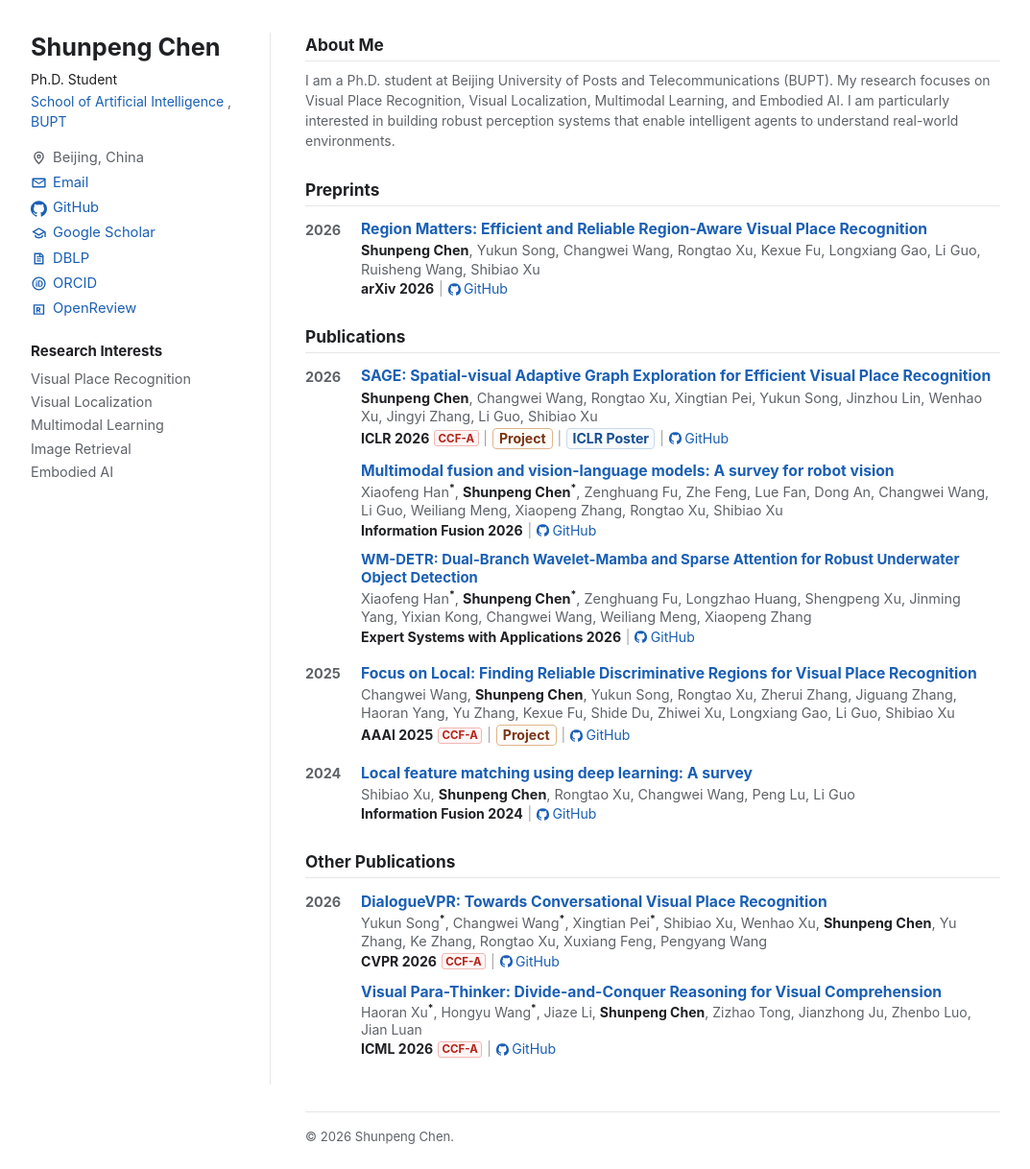
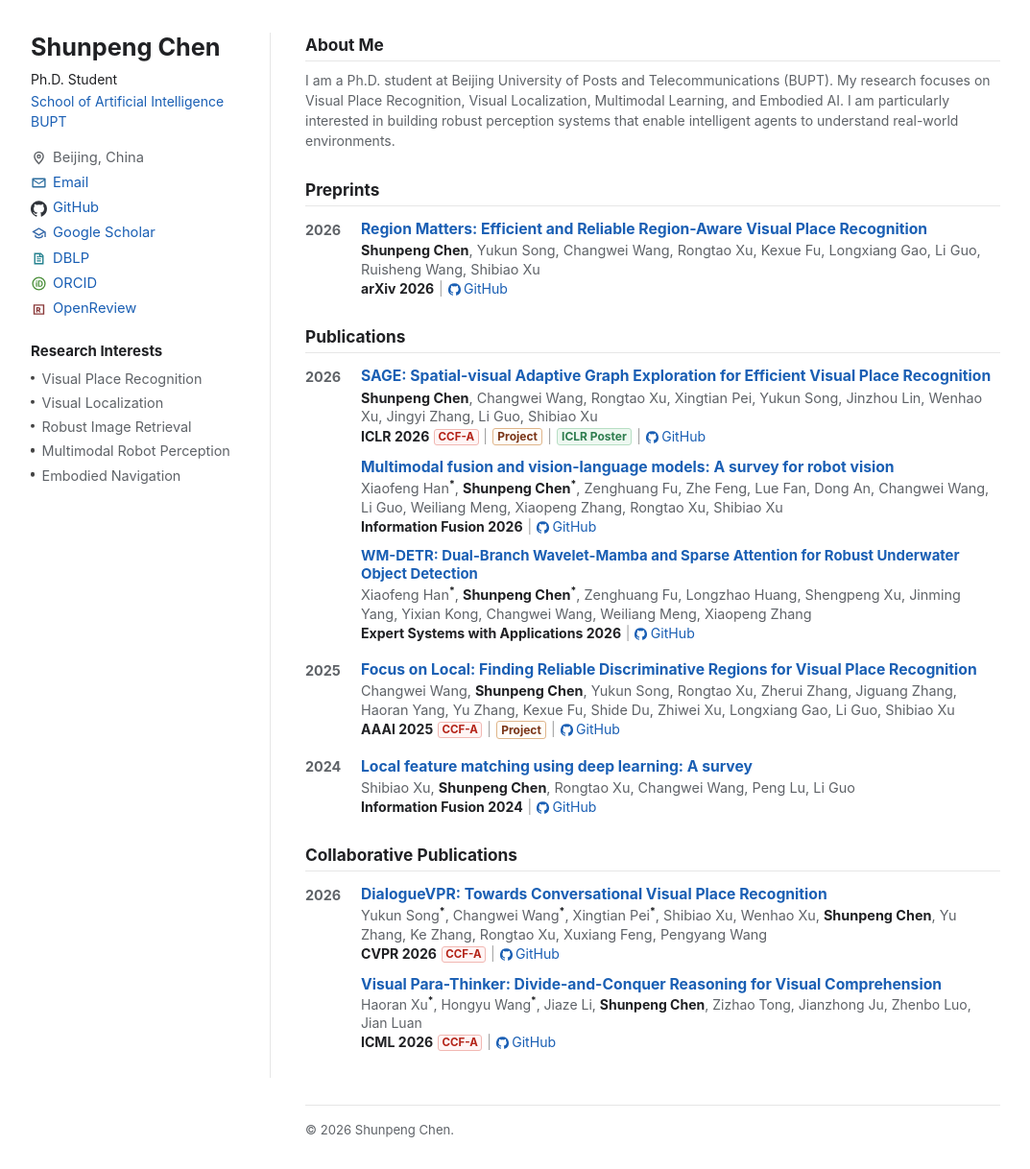
Before and after one commit to chenshunpeng/chenshunpeng.github.io, a Jekyll site: the page built from index.md, in a window 1280 px wide and 1218 px high. Shown: the whole window at 96% size, without its empty margins (103-1176 px from the left). Built offline with Jekyll 4.4.1, drawn with Linux system fonts in a browser that asks for light colours; comment, search, counter and statistics services are not loaded.

Commit message:
Update homepage

```diff
--- a/_data/collaborations.yml
+++ b/_data/collaborations.yml
@@ -12,5 +12,5 @@
   venue: "ICML"
   year: 2026
   ccf: "CCF-A"
-  paper: "https://arxiv.org/abs/2602.13310"
+  paper: "https://openreview.net/forum?id=yUOnI5IAuT"
   github: "https://github.com/xuhaoran1/Visual-Para-Thinker"
--- a/_data/profile.yml
+++ b/_data/profile.yml
@@ -22,9 +22,9 @@ summary: >-
 research_interests:
   - Visual Place Recognition
   - Visual Localization
-  - Multimodal Learning
-  - Image Retrieval
-  - Embodied AI
+  - Robust Image Retrieval
+  - Multimodal Robot Perception
+  - Embodied Navigation
 
 links:
   github: "https://github.com/chenshunpeng"
--- a/_includes/profile-link.html
+++ b/_includes/profile-link.html
@@ -1,4 +1,4 @@
-<a class="profile-link" href="{{ include.href }}" {% unless include.href contains "mailto:" %}target="_blank" rel="noopener"{% endunless %}>
+<a class="profile-link profile-link-{{ include.icon }}" href="{{ include.href }}" {% unless include.href contains "mailto:" %}target="_blank" rel="noopener"{% endunless %}>
   {% case include.icon %}
     {% when "email" %}
       <svg aria-hidden="true" viewBox="0 0 24 24" width="17" height="17" focusable="false">
--- a/assets/css/main.css
+++ b/assets/css/main.css
@@ -137,6 +137,34 @@ h3 {
   color: var(--muted);
 }
 
+.profile-location svg {
+  color: #5f6368;
+}
+
+.profile-link-email svg {
+  color: #2f6f9f;
+}
+
+.profile-link-github svg {
+  color: #30343a;
+}
+
+.profile-link-scholar svg {
+  color: #3568a8;
+}
+
+.profile-link-dblp svg {
+  color: #25828f;
+}
+
+.profile-link-orcid svg {
+  color: #4b8f3a;
+}
+
+.profile-link-openreview svg {
+  color: #8a3a3a;
+}
+
 .sidebar h2 {
   margin-top: 1.35rem;
   margin-bottom: 0.45rem;
@@ -147,7 +175,7 @@ h3 {
 
 .interest-list {
   display: grid;
-  gap: 0.18rem;
+  gap: 0.24rem;
   padding: 0;
   margin: 0;
   color: var(--muted);
@@ -156,7 +184,20 @@ h3 {
 }
 
 .interest-list li {
-  padding: 0;
+  position: relative;
+  padding-left: 0.72rem;
+}
+
+.interest-list li::before {
+  position: absolute;
+  top: 0.67em;
+  left: 0;
+  width: 0.28rem;
+  height: 0.28rem;
+  background: #444;
+  border-radius: 50%;
+  content: "";
+  transform: translateY(-50%);
 }
 
 .main-content {
@@ -289,12 +330,15 @@ h3 {
 }
 
 .project-meta-link {
-  padding: 0.07rem 0.38rem;
+  padding: 0.04rem 0.28rem;
   color: #7a3517;
   background: #fffdf9;
   border: 1px solid #dfb58a;
-  border-radius: 4px;
+  border-radius: 3px;
+  font-size: 0.75rem;
   font-weight: 650;
+  line-height: 1.3;
+  vertical-align: baseline;
   transition: background-color 150ms ease, border-color 150ms ease, box-shadow 150ms ease, color 150ms ease;
 }
 
@@ -307,20 +351,23 @@ h3 {
 }
 
 .poster-meta-link {
-  padding: 0.06rem 0.34rem;
-  color: #174f8f;
-  background: #f8fbff;
-  border: 1px solid #c9d9ea;
-  border-radius: 4px;
+  padding: 0.04rem 0.28rem;
+  color: #2f7d4f;
+  background: #eef8f1;
+  border: 1px solid #b7dfc4;
+  border-radius: 3px;
+  font-size: 0.75rem;
   font-weight: 650;
+  line-height: 1.3;
+  vertical-align: baseline;
   transition: background-color 150ms ease, border-color 150ms ease, box-shadow 150ms ease, color 150ms ease;
 }
 
 .poster-meta-link:hover {
-  color: #0f3f73;
-  background: #eef6ff;
-  border-color: #8eb4d8;
-  box-shadow: 0 2px 8px rgba(15, 63, 115, 0.1);
+  color: #25663f;
+  background: #e4f3e9;
+  border-color: #8ec99f;
+  box-shadow: 0 2px 8px rgba(47, 125, 79, 0.1);
   text-decoration: none;
 }
 
--- a/index.md
+++ b/index.md
@@ -20,7 +20,8 @@ title: Home
           <a href="{{ school.url }}" target="_blank" rel="noopener">{{ school.name }}</a>
         {% else %}
           <span>{{ school.name }}</span>
-        {% endif %},
+        {% endif %}
+        <br>
         {% if university.url and university.url != "TODO" %}
           <a href="{{ university.url }}" target="_blank" rel="noopener">{{ university.short_link_label | default: university.name }}</a>
         {% else %}
@@ -102,7 +103,7 @@ title: Home
     </section>
 
     <section class="section" id="collaborations">
-      <h2>Other Publications</h2>
+      <h2>Collaborative Publications</h2>
       {% for year_group in collaborations_by_year %}
         <div class="year-group collaboration-year-group">
           <h3>{{ year_group.name }}</h3>
```
